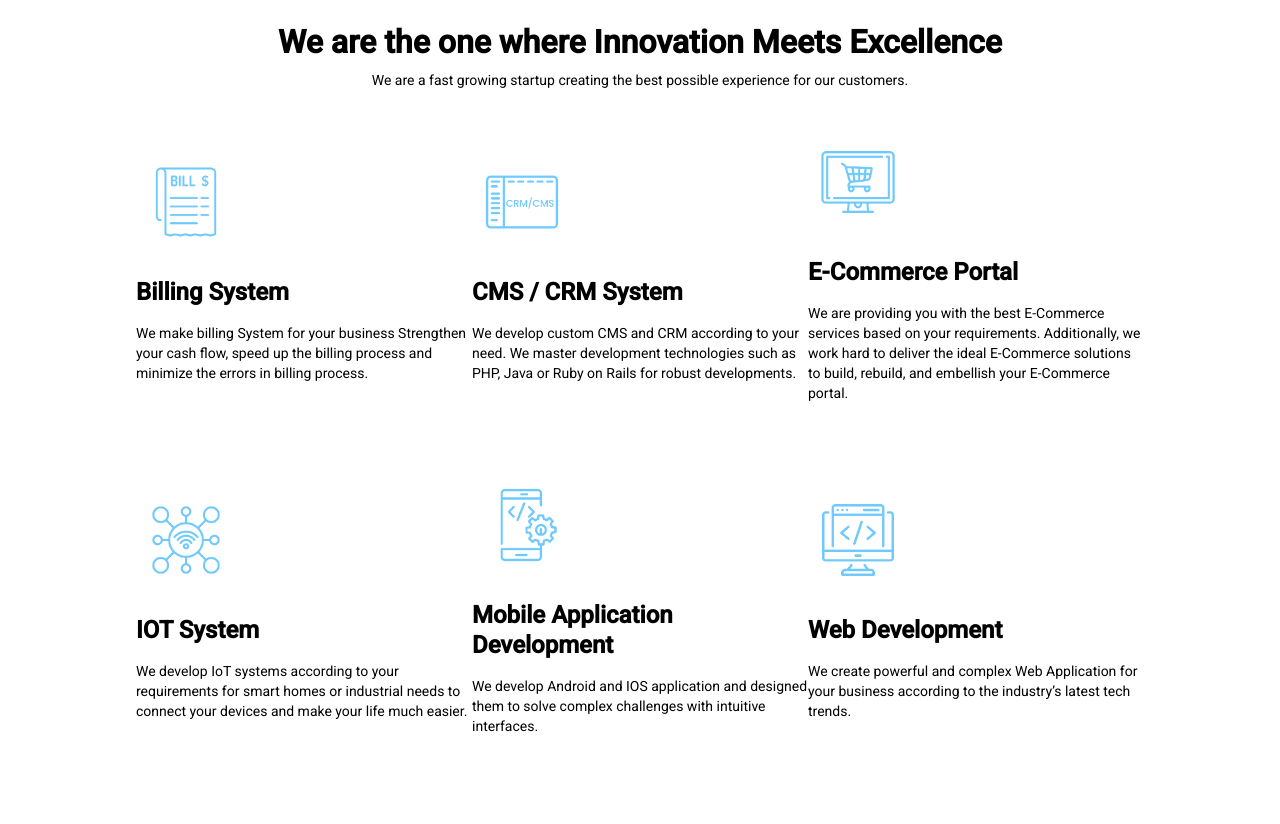
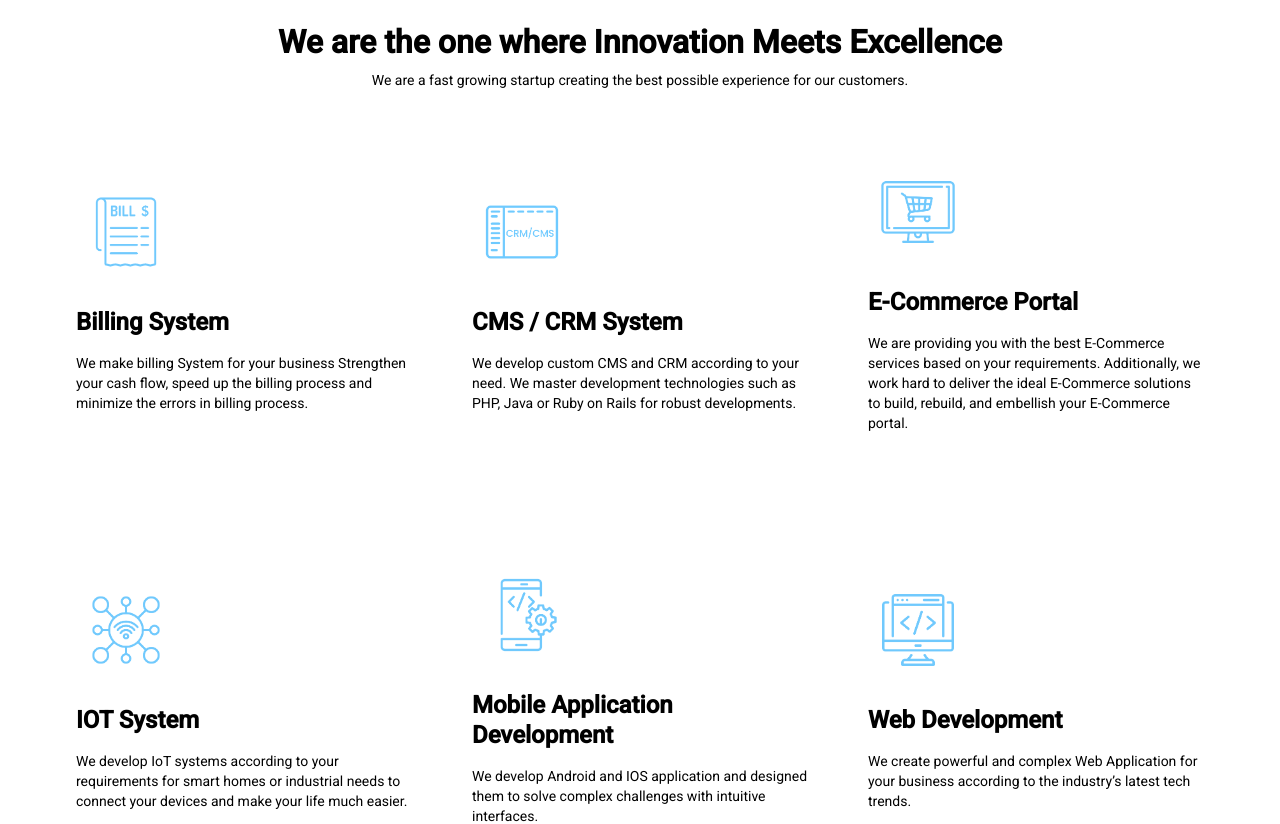
Before and after one commit to InSourceSolutions/insource-solutions-web, an Angular app: page / in a window 1280 px wide. Shown: the part 820-1644 px from the top of the page. Built offline with nearby package versions, Linux system fonts and the light colour scheme.

Commit message:
updated text

```diff
--- a/src/app/about-us/about-us.component.html
+++ b/src/app/about-us/about-us.component.html
@@ -15,13 +15,16 @@
     </div>
   </div>
   <div fxLayout="column" fxLayoutAlign="center center" fxFlex="50" class="info-container">
-    <p class="container-heading">Why Insource Software Solutions?</p>
+    <!-- <p class="container-heading">Why Insource Software Solutions?</p> -->
     <h2 class="container-h2">
-      We are the one where Innovation Meets Excellence
+      <!-- We are the one where Innovation Meets Excellence -->
+      About Us
     </h2>
     <p>
-      We are a fast growing startup creating the best possible experience for
-      our customers.
+      The corporate principle of INSOURCE SOFTWARE SOLUTIONS aims to provide the highest quality product, complete
+      customer satisfaction, prompt solution delivery, and the greatest quality/price ratio available in the sector.
+      <!-- We are a fast growing startup creating the best possible experience for
+      our customers. -->
     </p>
     <div fxLayout="row" fxLayoutAlign="space-evenly center">
       <div class="about_card-container layout_padding2-top">
--- a/src/app/home/home.component.html
+++ b/src/app/home/home.component.html
@@ -30,14 +30,16 @@
             class="image-content" />
           <h3 class="about-column-h3">Billing System</h3>
           <p>
-            We make billing System for your business Strengthen your cash flow, speed up the billing process and minimize the errors in billing process.
+            We make billing System for your business Strengthen your cash flow, speed up the billing process and
+            minimize the errors in billing process.
           </p>
         </div>
         <div class="about-column">
           <img src="../../assets/Images/home-page/crm.png" alt="Warranty Icon" class="image-content" />
           <h3 class="about-column-h3">CMS / CRM System</h3>
           <p>
-            We develop custom CMS and CRM according to your need. We master development technologies such as PHP, Java or Ruby on Rails for robust developments.
+            We develop custom CMS and CRM according to your need. We master development technologies such as PHP, Java
+            or Ruby on Rails for robust developments.
           </p>
         </div>
         <div class="about-column">
@@ -51,25 +53,28 @@
         </div>
       </div>
       <div class="row wrap" class="container-content" fxLayoutAlign="center center">
-        <div class="about-column-last">
+        <div class="about-column">
           <img src="../../assets/Images/home-page/iot.png" alt="Warranty Icon" class="image-content" />
           <h3 class="about-column-h3">IOT System</h3>
           <p>
-            We develop IoT systems according to your requirements for smart homes or industrial needs to connect your devices and make your life much easier.
+            We develop IoT systems according to your requirements for smart homes or industrial needs to connect your
+            devices and make your life much easier.
           </p>
         </div>
-        <div class="about-column-last">
+        <div class="about-column">
           <img src="../../assets/Images/home-page/mobile-app-devp.png" alt="Warranty Icon" class="image-content" />
           <h3 class="about-column-h3">Mobile Application Development</h3>
           <p>
-            We develop Android and IOS application and designed them to solve complex challenges with intuitive interfaces.
+            We develop Android and IOS application and designed them to solve complex challenges with intuitive
+            interfaces.
           </p>
         </div>
-        <div class="about-column-last">
+        <div class="about-column">
           <img src="../../assets/Images/home-page/web-development.png" alt="Warranty Icon" class="image-content" />
           <h3 class="about-column-h3">Web Development</h3>
           <p>
-            We create powerful and complex Web Application for your business according to the industry’s latest tech trends.
+            We create powerful and complex Web Application for your business according to the industry’s latest tech
+            trends.
           </p>
         </div>
       </div>
--- a/src/app/home/home.component.scss
+++ b/src/app/home/home.component.scss
@@ -48,6 +48,7 @@
 }
 .about-column {
   width: 28%;
+  padding: 30px;
 
 }
 .about-column-last {
```
